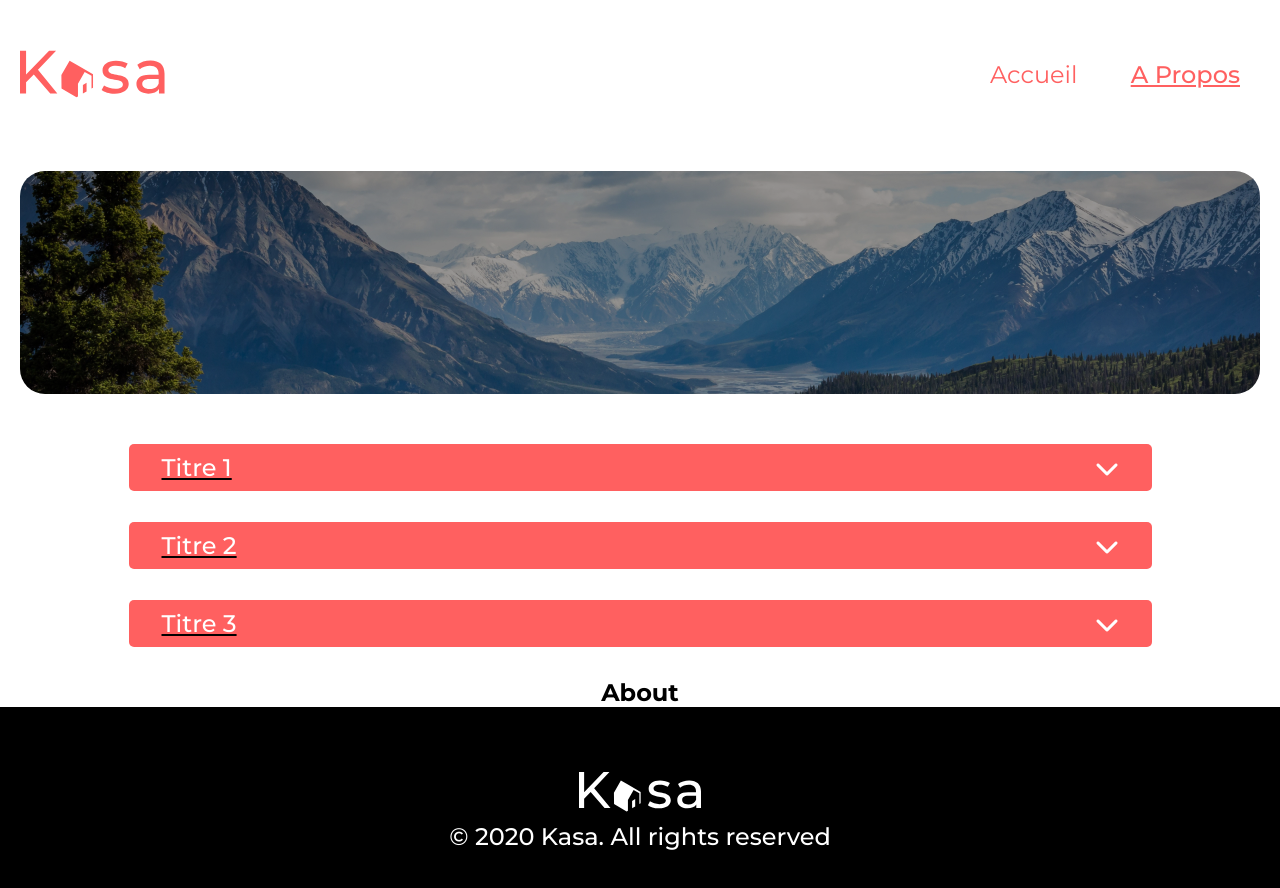
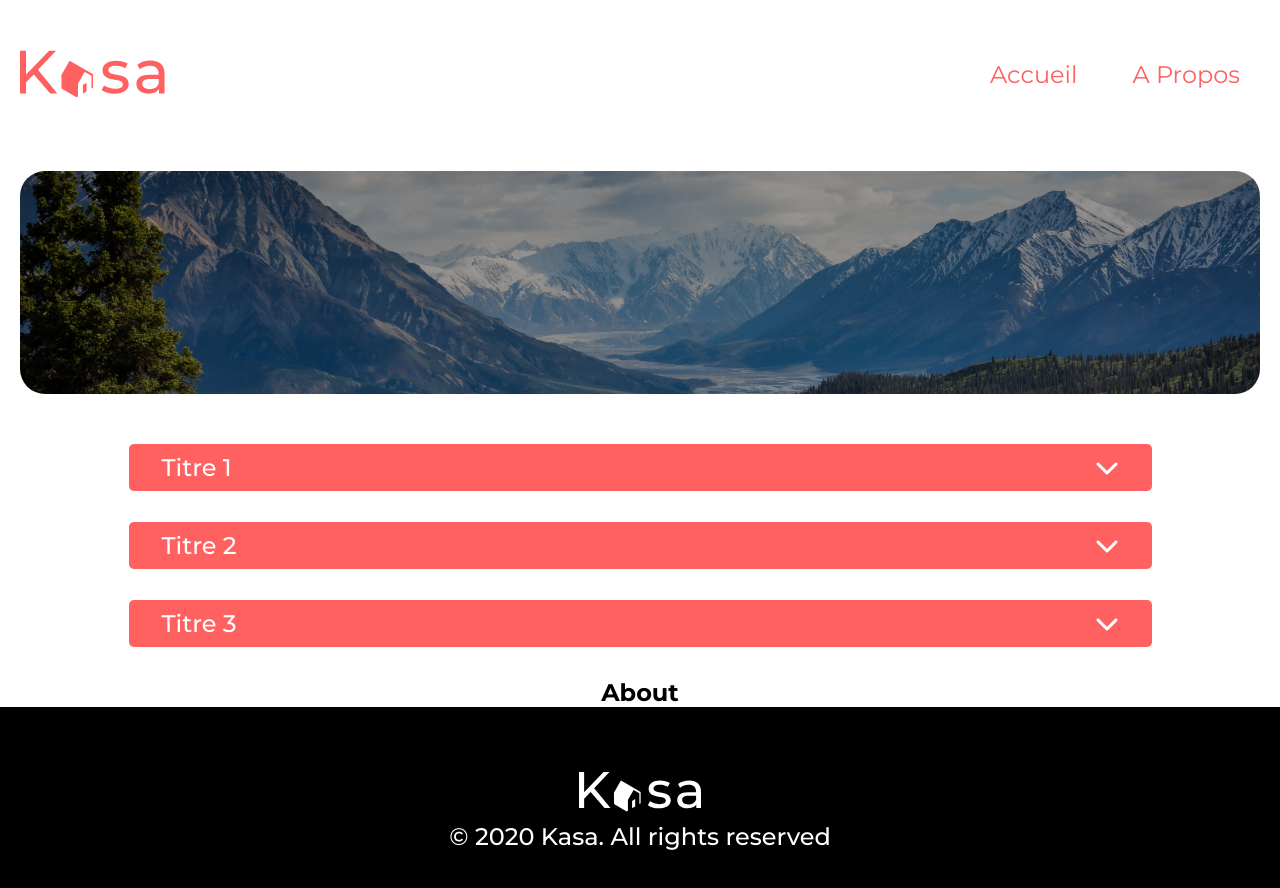
Before and after one commit to GMaxDev/kasa_project, a React (Create React App) app: page /about in a window 1280 px wide. Shown: the top 888 px of the page. Built offline with nearby package versions, Linux system fonts and the light colour scheme.

Commit message:
InfoBloc fonctionnel

```diff
--- a/src/components/InfoBloc.jsx
+++ b/src/components/InfoBloc.jsx
@@ -1,21 +1,21 @@
 import { useState } from 'react'
-import styles from '../styles/InfoBloc.module.scss'
+import '../styles/infoBloc.scss'
 
 function InfoBloc({title, content}) {
-    const [active, setActive] = useState(true)
+    const [active, setActive] = useState(false)
 
-    const handleToggle = e => {
+    function handleToggle(e) {
         setActive(!active)
     }
     return(
-        <div className={`${styles.infoBloc} ${active && 'active'}`}>
-            <div className={styles.infoBloc__title} onClick={handleToggle}>
+        <div className={`infoBloc ${active ? "active" : ""}`}>
+            <div className="infoBloc__title" onClick={handleToggle}>
                     {title}
-                    <span className={styles.infoBloc__icon}>
-                        <i class="fa-solid fa-chevron-up"></i>
+                    <span className="infoBloc__icon">
+                        <i className="fa-solid fa-chevron-up"></i>
                     </span>
-                </div>
-            <div className={styles.infoBloc__content}>{content}</div>
+            </div>
+            <div className="infoBloc__content">{content}</div>
         </div>
     )
 }
--- a/src/pages/About/About.jsx
+++ b/src/pages/About/About.jsx
@@ -5,7 +5,7 @@ import InfoBloc from '../../components/InfoBloc';
 
 function About() {
     return (
-        <main className={`${styles.app}`}>
+        <main className={styles.app}>
             <Banner imgSrc={kasaBannerAbout} alt="Paysage montagneux avec des nuages"/>
             <InfoBloc title="Titre 1" content="Texte random 1"/>
             <InfoBloc title="Titre 2" content="Texte random 2"/>
--- a/src/styles/_base.scss
+++ b/src/styles/_base.scss
@@ -34,6 +34,6 @@ a{
 }
 
 .active {
-    font-weight: 500;
-    text-decoration: underline;
+    // font-weight: 500;
+    // text-decoration: underline;
 }
--- a/src/styles/InfoBloc.module.scss
+++ b/src/styles/infoBloc.scss
@@ -1,11 +1,11 @@
 @use './mixins' as mixin;
 
 .infoBloc {
-    display: flex;
-    flex-direction: column;
-    width: 1023px;
+    // display: flex;
+    // flex-direction: column;
+    // width: 1023px;
 
-    .infoBloc__title {
+    &__title {
         display: flex;
         justify-content: space-between;
         text-align: center;
@@ -20,21 +20,25 @@
         color: white;
         border-radius: var(--corner-5);
 
-        &:hover {
+        &:hover, &.active {
             cursor: pointer;
         }
     }
 
-    .infoBloc__icon {
-        transform: rotate(180deg);
-        transition: all .2s;
+    &__icon {
+        i {
+            transform: rotate(180deg);
+            transition: all .2s ease-in-out;
+        }
     }
 
-    .active .infoBloc__icon::before {
-        transform: rotate(0deg);
+    &.active &__icon {
+        i {
+            transform: rotate(90deg);
+        }
     }
 
-    .infoBloc__content {
+    &__content {
         visibility: hidden;
         height: 0;
         opacity: 0;
@@ -43,9 +47,11 @@
         transition: all .2s ease-in;
     }
 
-    .active .infoBloc__content {
+    &.active &__content {
         visibility: visible;
-        height: 150px;
-        opacity: 100%;
+        height: auto;
+        overflow: visible;
+        padding: 1rem;
+        opacity: 1;
     }
 }
```
